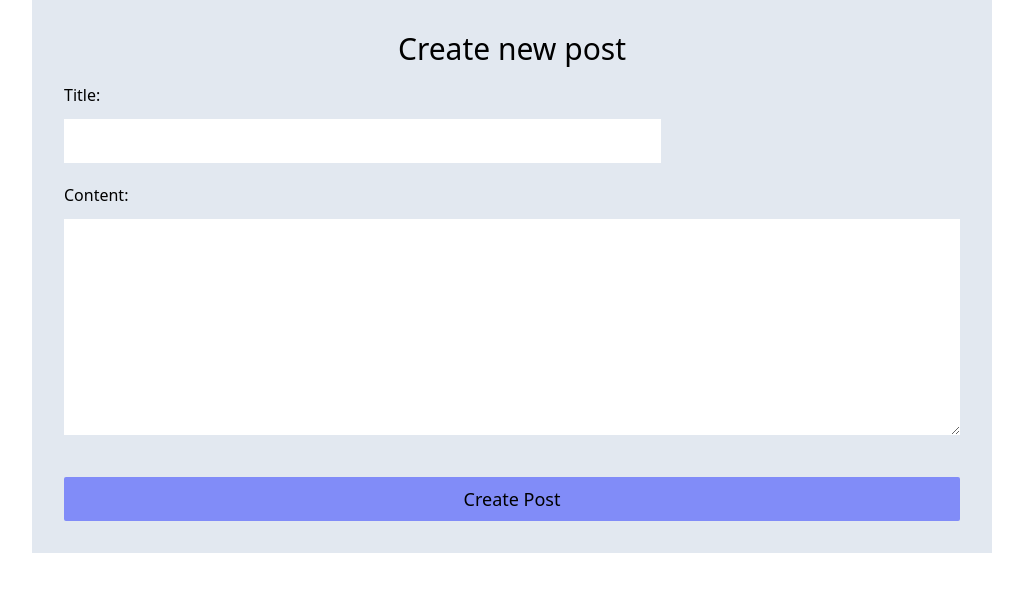
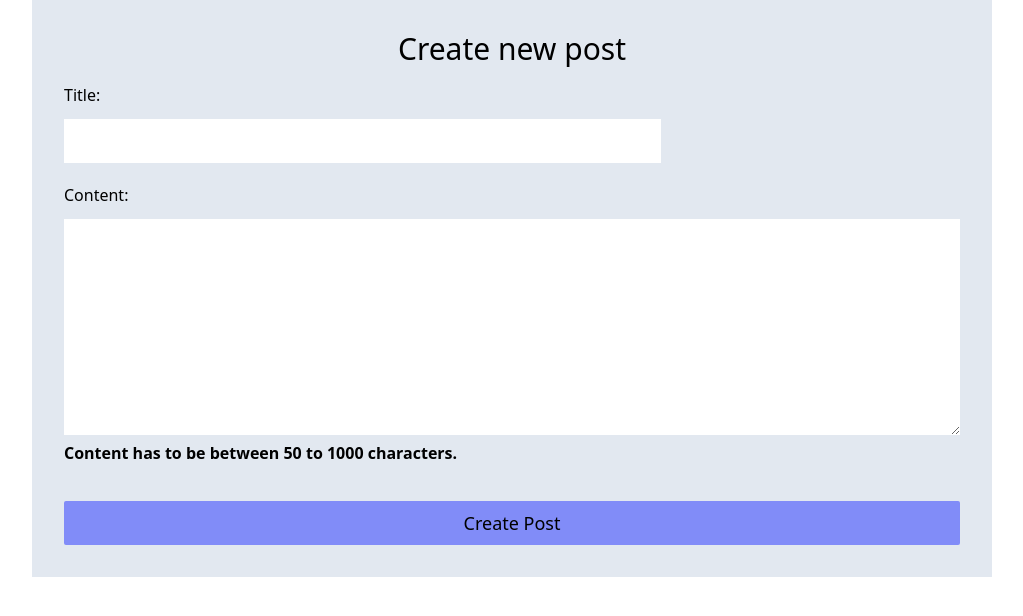
Before and after one commit to iO-Academy/2025-jan-sde-blog-sql-seagulls, a PHP site: page /addPosts.php in a window 1280 px wide. Shown: the part 130-746 px from the top of the page, without its empty margins (128-1151 px from the left). Run offline with PHP 8.4, Linux system fonts and the light colour scheme; the visitor is signed in with stand-in values (Sample User, id 1); some libraries are stand-ins or nearby versions.

Commit message:
story-4 partly done

```diff
--- a/addPosts.php
+++ b/addPosts.php
@@ -12,16 +12,35 @@ if (!isset($_SESSION['loggedIn'])) {
     header('Location: login.php');
     exit();
 }
-if (isset($_POST['submit']) && isset($_SESSION['username_id'])) {
+
+$title = $_POST['title'] ?? '';
+$content = $_POST['content'] ?? '';
+$titleError = "";
+$contentError = "";
+$dataIsValid = true;
+
+if (strlen($title) > 30) {
+    $_SESSION['titleError'] = '<strong>Title cannot exceed 30 characters.</strong>';
+    $dataIsValid = false;
+}
+
+if (strlen($content) < 50 || strlen($content) > 1000) {
+    $_SESSION['contentError'] = '<strong>Content has to be between 50 to 1000 characters.</strong>';
+    $dataIsValid = false;
+}
+
+
+if (isset($_POST['submit']) && isset($_SESSION['username_id']) && $dataIsValid) {
     $title = $_POST['title'] ?? '';
     $content = $_POST['content'] ?? '';
-
-    var_dump($_SESSION, $title, $content);
 
     $postEntity = new PostEntity();
     $postEntity->title = $title;
     $postEntity->content = $content;
-    $postEntity->username_id = $username_id;
+    $postEntity->username_id = $_SESSION['username_id'];
+    $postEntity->date_posted = date('Y-m-d');
+    $postEntity->time_posted = date('H:i:s');
+
 
     $PostsModel = new PostsModel($db);
     $AddSingle = $PostsModel->AddSingle($postEntity);
@@ -39,13 +58,21 @@ if (isset($_POST['submit']) && isset($_SESSION['username_id'])) {
     <div class="flex flex-col sm:flex-row mb-5 gap-5">
         <div class="w-full sm:w-2/3">
             <label class="mb-3 block" for="title">Title:</label>
-            <input class="w-full px-3 py-2 text-lg" name="title" type="text" id="title" />
+            <input class="w-full px-3 py-2 text-lg" name="title" onchange="" type="text" id="title" />
+            <?php if (isset($_SESSION['titleError'])) {
+                echo $_SESSION['titleError'];
+            }
+            ?>
         </div>
     </div>
 
     <div class="mb-5">
         <label class="mb-3 block" for="content">Content:</label>
         <textarea class="w-full" name="content" id="content" rows="9"></textarea>
+        <?php if (isset($_SESSION['contentError'])) {
+            echo $_SESSION['contentError'];
+        }
+        ?>
     </div>
 
     <input class="px-3 py-2 mt-4 text-lg bg-indigo-400 hover:bg-indigo-700 hover:text-white transition inline-block rounded-sm" type="submit" name="submit" value="Create Post" />
--- a/login.php
+++ b/login.php
@@ -20,6 +20,7 @@ if (isset($_SESSION['loggedIn'])) {
         if ($login) {
             $_SESSION['loggedIn'] = true;
             $_SESSION['username'] = $username;
+            $_SESSION['username_id'] = $login['id'];
             header('Location: index.php');
             exit();
         } else {
--- a/src/models/PostsModel.php
+++ b/src/models/PostsModel.php
@@ -27,7 +27,7 @@ class PostsModel
     public function AddSingle(PostEntity $postEntity): bool
     {
         $query = $this->db->prepare(
-            'INSERT INTO `posts` (`title`, `content`, `username_id`) VALUES (:title, :content, :username_id);');
-            return $query->execute([':title'=>$postEntity->title, ':content'=>$postEntity->content, ':username_id' => $postEntity->username_id]);
+            'INSERT INTO `posts` (`title`, `content`, `username_id`,  `date_posted`, `time_posted`) VALUES (:title, :content, :username_id, :date_posted, :time_posted);');
+            return $query->execute([':title'=>$postEntity->title, ':content'=>$postEntity->content, ':username_id' => $postEntity->username_id, ':date_posted' => $postEntity->date_posted, ':time_posted' => $postEntity->time_posted]);
     }
 }
--- a/src/models/UsersModel.php
+++ b/src/models/UsersModel.php
@@ -12,7 +12,7 @@ Class UsersModel
 
     public function login(string $username, string $password): array|false
     {
-        $query = $this->db->prepare('SELECT `username`, `password` FROM `users` WHERE `username` = :username AND `password`=:password;');
+        $query = $this->db->prepare('SELECT `username`, `password`, `id` FROM `users` WHERE `username` = :username AND `password`=:password;');
         $query->execute([':username' => $username, ':password' => $password]);
         return $query->fetch();
     }
```
